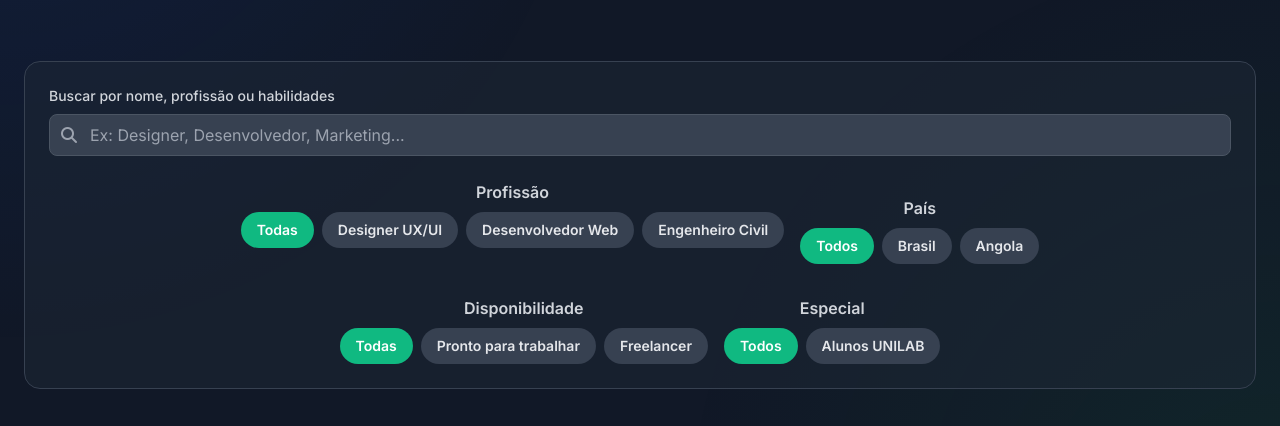
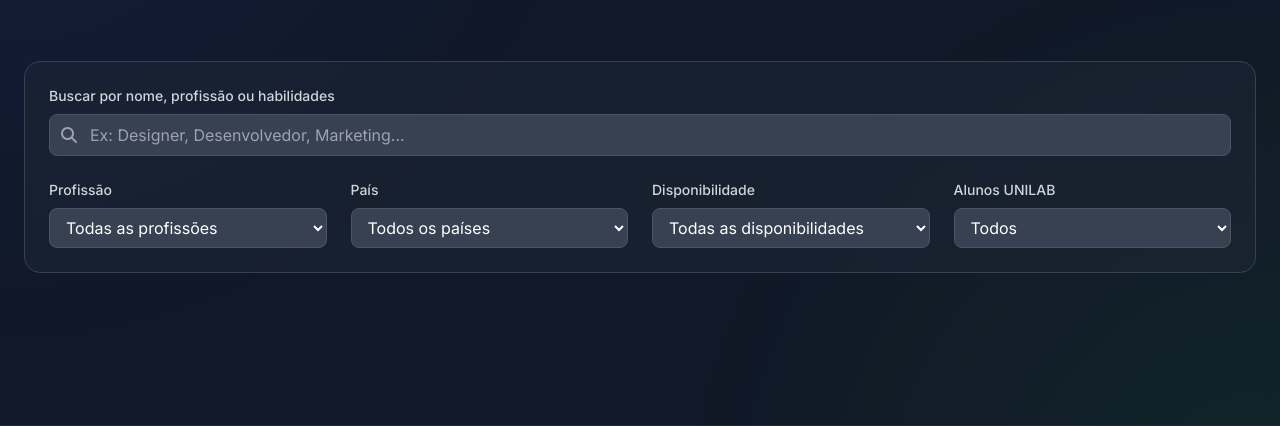
Before and after one commit to Nicolauzeus/Pronto, a plain HTML site: page Pronto/index.html in a window 1280 px wide. Shown: the part 255-681 px from the top of the page. Drawn offline with nearby package versions, Linux system fonts and the light colour scheme; grey boxes are pictures that could not be loaded.

Commit message:
Update index.html
Actualização do filtro de busca

```diff
--- a/Pronto/index.html
+++ b/Pronto/index.html
@@ -124,6 +124,7 @@
         </section>
 
         <!-- Filtros e Busca -->
+        <!-- Substituir esta parte no index.html -->
 <section class="mb-10 p-6 bg-gray-800/50 rounded-2xl border border-gray-700">
     <div class="grid grid-cols-1 md:grid-cols-4 gap-6 items-center">
         <!-- Busca -->
@@ -136,9 +137,46 @@
                 </div>
             </div>
         </div>
+
+        <!-- Filtro de Profissão (Select) -->
+        <div>
+            <label for="profession-filter" class="block text-sm font-medium text-gray-300 mb-2">Profissão</label>
+            <select id="profession-filter" class="w-full bg-gray-700 border border-gray-600 rounded-lg py-2 px-3 text-white focus:outline-none focus:ring-2 focus:ring-emerald-500">
+                <option value="all">Todas as profissões</option>
+                <!-- As opções serão preenchidas via JavaScript -->
+            </select>
         </div>
-            <div class="mt-6 flex flex-wrap justify-center gap-4" id="filter-container">
-                <!-- Filtros de botão serão gerados aqui pelo JS -->
+
+        <!-- Filtro de País -->
+        <div>
+            <label for="country-filter" class="block text-sm font-medium text-gray-300 mb-2">País</label>
+            <select id="country-filter" class="w-full bg-gray-700 border border-gray-600 rounded-lg py-2 px-3 text-white focus:outline-none focus:ring-2 focus:ring-emerald-500">
+                <option value="all">Todos os países</option>
+                <option value="Brasil">Brasil</option>
+                <option value="Angola">Angola</option>
+            </select>
+        </div>
+
+        <!-- Filtro de Disponibilidade -->
+        <div>
+            <label for="availability-filter" class="block text-sm font-medium text-gray-300 mb-2">Disponibilidade</label>
+            <select id="availability-filter" class="w-full bg-gray-700 border border-gray-600 rounded-lg py-2 px-3 text-white focus:outline-none focus:ring-2 focus:ring-emerald-500">
+                <option value="all">Todas as disponibilidades</option>
+                <option value="Pronto para trabalhar">Pronto para trabalhar</option>
+                <option value="Estágio">Estágio</option>
+                <option value="Voluntário">Voluntário</option>
+                <option value="Freelancer">Freelancer</option>
+            </select>
+        </div>
+
+        <!-- Filtro UNILAB -->
+        <div>
+            <label for="unilab-filter" class="block text-sm font-medium text-gray-300 mb-2">Alunos UNILAB</label>
+            <select id="unilab-filter" class="w-full bg-gray-700 border border-gray-600 rounded-lg py-2 px-3 text-white focus:outline-none focus:ring-2 focus:ring-emerald-500">
+                <option value="all">Todos</option>
+                <option value="true">Apenas alunos UNILAB</option>
+            </select>
+        </div>
     </div>
 </section>
 
```
Lines whose indentation alone changed are shown as unchanged.
